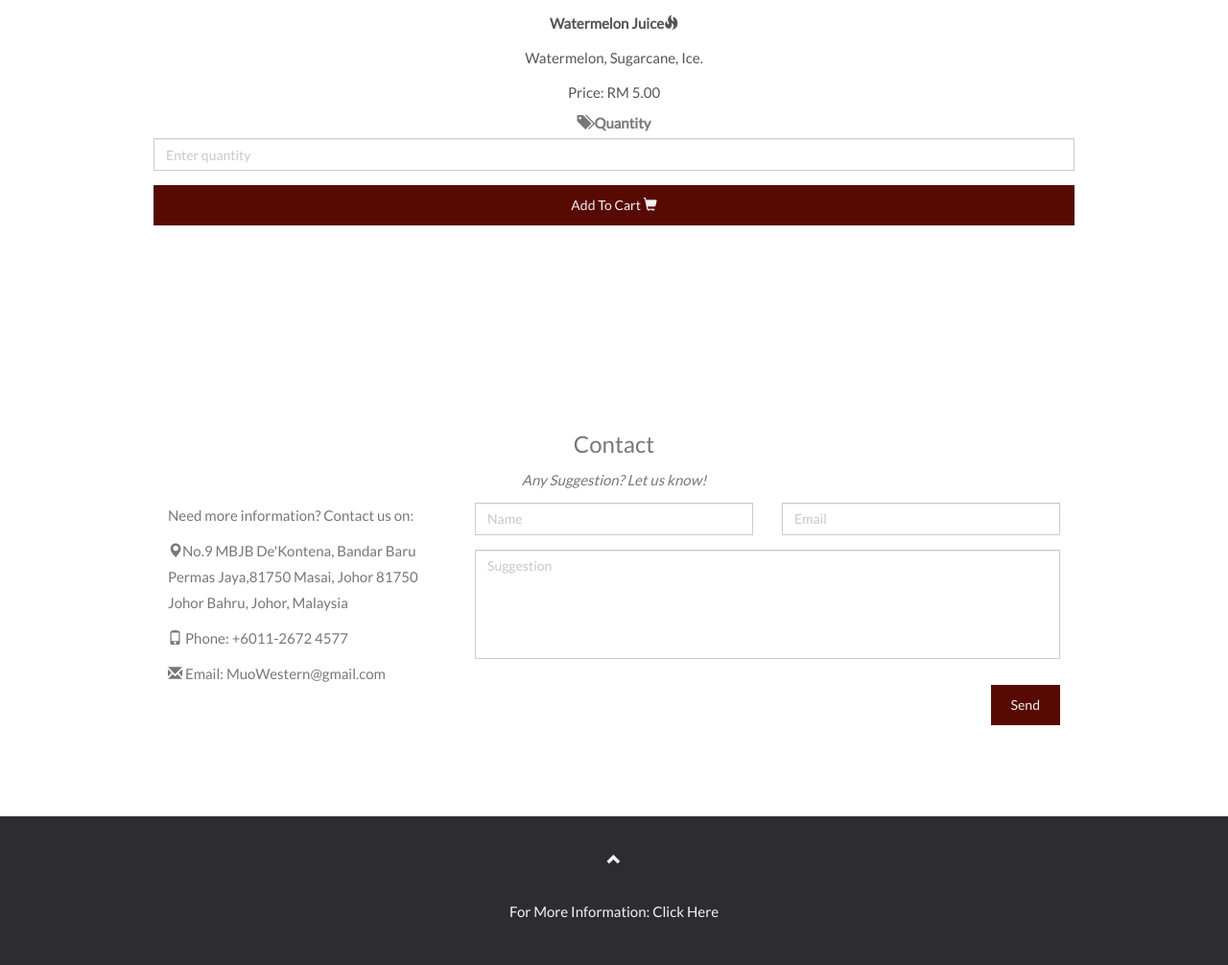
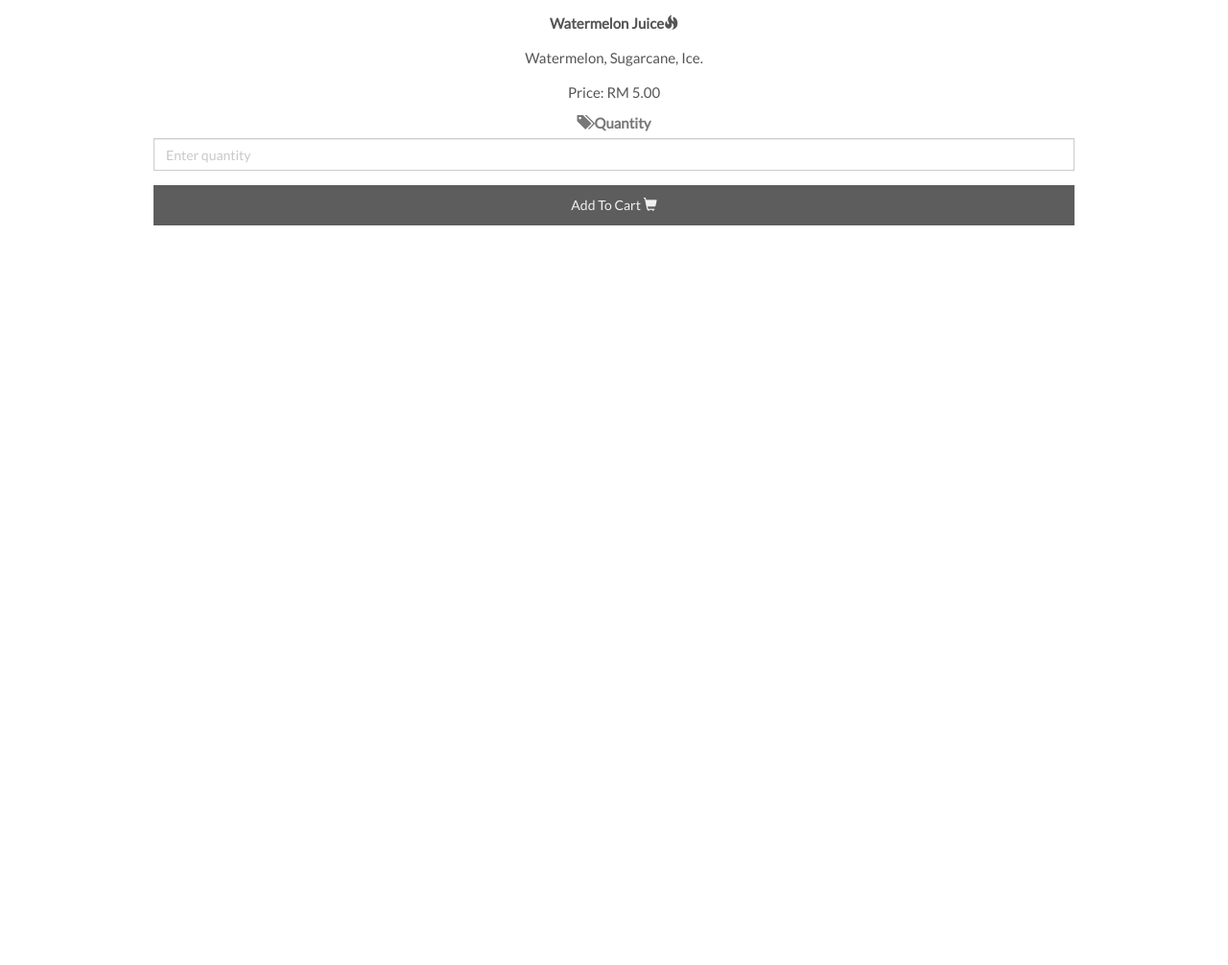
Before and after one commit to n-ayra/webdev_project, a PHP site: page /menuCust.php in a window 1280 px wide. Shown: the part 5091-6097 px from the top of the page at 96% size. After the commit the page ends 5326 px from the top, so only its background shows below. Run offline with PHP 8.4, Linux system fonts and the light colour scheme; a user stored in the database is signed in; data comes from the database, SQL or seed files in the repository.

Commit message:
change color

```diff
--- a/menuCust.php
+++ b/menuCust.php
@@ -88,7 +88,7 @@ $db->connect('localhost','root','','muowestern');
   }
   .btn {
     padding: 10px 20px;
-    background-color: #560A02;
+    background-color:rgb(93, 93, 93);
     color: #f1f1f1;
     border-radius: 0;
     transition: .2s;
@@ -99,7 +99,7 @@ $db->connect('localhost','root','','muowestern');
     color: #000;
   }
   .modal-header, h4, .close {
-    background-color: #8e1e07;
+    background-color: #000000;
     color: #fff !important;
     text-align: center;
     font-size: 30px;
@@ -113,7 +113,7 @@ $db->connect('localhost','root','','muowestern');
   .navbar {
     font-family: Montserrat, sans-serif;
     margin-bottom: 0;
-    background-color: #741a0d;
+    background-color: #000000;
     border: 0;
     font-size: 15px !important;
     letter-spacing: 6px;
@@ -245,49 +245,6 @@ $db->connect('localhost','root','','muowestern');
 
 </div>
 
-<!-- Container (Contact Section) -->
-<form action="addComment.php" method="post">
-<div id="contact" class="container">
-  <h3 class="text-center">Contact</h3>
-  <p class="text-center"><em>Any Suggestion?  Let us know!</em></p>
-
-  <div class="row">
-    <div class="col-md-4">
-      <p>Need more information? Contact us on:</p>
-      <p><span class="glyphicon glyphicon-map-marker"></span>No.9 MBJB De'Kontena, Bandar Baru Permas Jaya,81750 Masai, Johor 81750 Johor Bahru, Johor, Malaysia</p>
-      <p><span class="glyphicon glyphicon-phone"></span> Phone: +6011-2672 4577</p>
-      <p><span class="glyphicon glyphicon-envelope"></span> Email: MuoWestern@gmail.com</p>
-    </div>
-    <div class="col-md-8">
-      <div class="row">
-        <div class="col-sm-6 form-group">
-          <input class="form-control" id="name" name="name" placeholder="Name" type="text" required>
-        </div>
-        <div class="col-sm-6 form-group">
-          <input class="form-control" id="email" name="email" placeholder="Email" type="email" required>
-        </div>
-      </div>
-      <textarea class="form-control" id="suggestion" name="suggestion" placeholder="Suggestion" rows="5"></textarea>
-      <br>
-      <div class="row">
-        <div class="col-md-12 form-group">
-          <button class="btn pull-right" name="sent" type="submit">Send</button>
-        </div>
-      </div>
-    </div>
-  </div>
-</div>
-</form>
-
-
-<!-- Footer -->
-<footer class="text-center">
-  <a class="up-arrow" href="#muoWestern" data-toggle="tooltip" title="TO TOP">
-    <span class="glyphicon glyphicon-chevron-up"></span>
-  </a><br><br>
-  <p>For More Information: <a href="https://www.facebook.com/Muowestern/photos/?ref=page_internal" data-toggle="tooltip" title="More info about Muo Western XXL">Click Here</a></p>
-</footer>
-
 <script>
 $(document).ready(function(){
   // Initialize Tooltip
```
